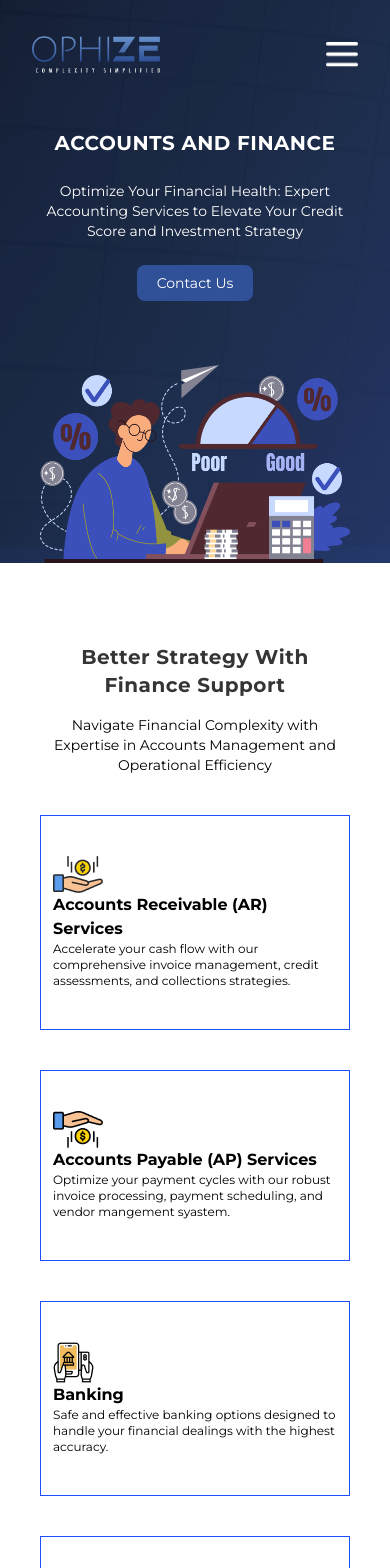
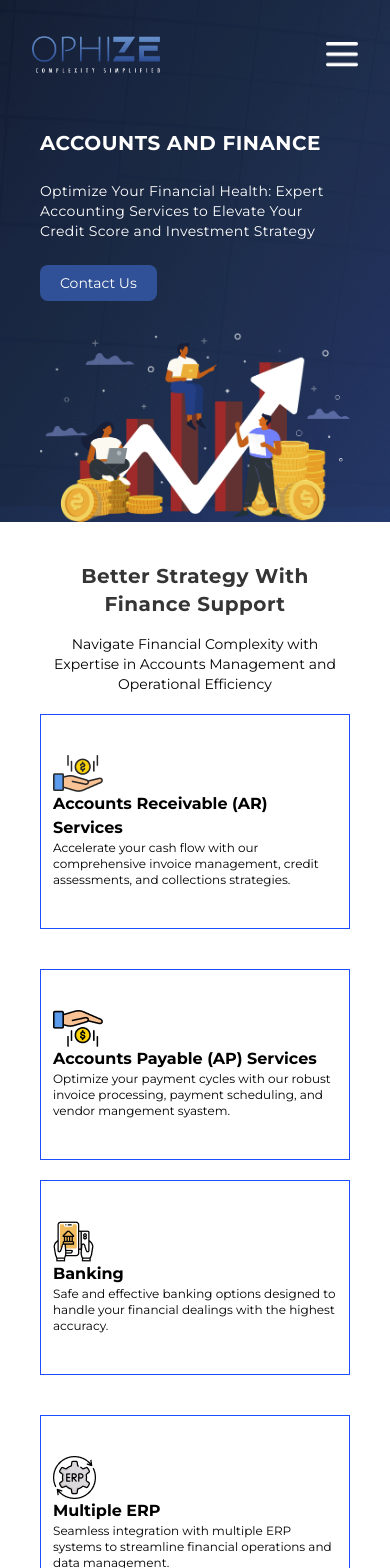
Before and after one commit to OphizeDevelopment/Ophize-development, a React (Vite) app: page /financeandaccounts in a window 390 px wide. Shown: the top 1568 px of the page. Built offline with nearby package versions, Linux system fonts and the light colour scheme; a web font is replaced by a local one.

Commit message:
Finance and accounts , logistics updated responsivness

```diff
--- a/src/Components/BusinessStrategy/Herosection.jsx
+++ b/src/Components/BusinessStrategy/Herosection.jsx
@@ -7,7 +7,7 @@ const HerosectionStrgy = () => {
       <div className="flex  justify-center ">
         {/* inner container for the image and text */}
 
-        <div className=" lg:max-w-[1020px] xl:max-w-[1250px] text-white px-10 py-10 md:py-32 md:px-16 lg:px-20 xl:px-24 2xl:px-5">
+        <div className=" lg:max-w-[1020px] xl:max-w-[1250px] text-white px-10 py-10 lg:py-24 xl:py-32 md:px-16 lg:px-20 xl:px-24 2xl:px-5">
           <div className="md:text-4xl lg:text-4xl  xl:text-5xl 2xl:text-6xl xs2:text-5xl  text-xl font-extrabold  xl:tracking-wide  uppercase">
             <h1 className="leading-tight xs2:text-center md:text-justify">business</h1> <h1 className="leading-tight xs2:text-center md:text-justify">strategic consultancy</h1>
           </div>
--- a/src/Components/BusinessStrategy/Solutions.jsx
+++ b/src/Components/BusinessStrategy/Solutions.jsx
@@ -54,7 +54,7 @@ const Solutions = () => {
     <>
       {/* main container div */}
 
-      <div className="2xl:w-[1440px] w-auto  mt-7 mx-auto mb-5 ">
+      <div className="2xl:w-[1440px] w-auto  mt-7 mx-auto mb-0 ">
         {/* inner container */}
         <div className="flex flex-col gap-7 items-center mx-9 pt-4 pb-4 ">
           {/* title section */}
@@ -71,7 +71,7 @@ const Solutions = () => {
             {solution.map((sol) => (
               <div
                 key={sol.id}
-                className="xs3:flex items-start w-[35rem] xs3:gap-8 gap-10 mt-5 md:px-5 md:py-7 "
+                className="xs3:flex items-start w-[35rem] xs3:gap-8 gap-10 mt-5 md:px-5 md:py-2 3xl:py-7 2xl:py-5 "
               >
                 <div>
                   <h1 className="text-violet-700 md:text-2xl text-xl font-bold border-b-2 border-black mb-5">
--- a/src/Components/Finance/herosection.jsx
+++ b/src/Components/Finance/herosection.jsx
@@ -4,17 +4,17 @@ import heroimg from "../../assets/financehero-img.png";
 const herosection = () => {
   return (
     <>
-      <div className="flex justify-center md:pt-28 pt-5 md:px-20 px-10 ">
+      <div className="flex justify-center xl:pt-28 md:pt-16 pt-5 md:px-20 px-10 ">
         {/* Inner container with a fixed width and flex layout for content and image */}
-        <div className="w-[1250px] flex flex-col justify-center items-end gap-16 md:gap-0">
+        <div className="w-[1250px] flex flex-col justify-center items-end gap-8 xs3:gap-16 md:gap-0">
           {/* Textual content container with flex layout and responsive alignment */}
-          <div className="text-white flex flex-col xs2:items-start xs2:text-start text-center items-center md:gap-8 gap-6">
+          <div className="text-white flex  items-start flex-col xs2:items-start xs2:text-start md:gap-8 gap-6">
             {/* Title for the section */}
-            <h1 className="md:text-6xl xs2:text-3xl text-xl font-bold tracking-wide">
+            <h1 className="md:text-4xl lg:text-5xl xl:text-6xl xs2:text-3xl text-xl font-bold tracking-wide">
               ACCOUNTS AND FINANCE
             </h1>
             {/* Description paragraph */}
-            <p className="md:text-3xl xs2:text-base text-sm">
+            <p className="lg:text-3xl md:text-2xl xs2:text-base tracking-wide text-sm xs3:w-3/4">
               Optimize Your Financial Health: Expert Accounting Services to
               Elevate Your Credit Score and Investment Strategy
             </p>
@@ -28,7 +28,7 @@ const herosection = () => {
             <img
               src={heroimg}
               alt="Finance and Accounts"
-              className="w-96 md:w-auto"
+              className="w-96 md:w-[32rem] lg:w-auto"
             />
           </div>
         </div>
--- a/src/Components/Finance/services.jsx
+++ b/src/Components/Finance/services.jsx
@@ -49,9 +49,9 @@ const services = () => {
 
   return (
     <>
-      <div className="w-full xs3:px-20 px-10 py-20">
+      <div className="w-full xs3:px-20 px-10 py-10 md:py-20">
         {/* Inner container for the services section with vertical spacing */}
-        <div className="flex flex-col gap-10">
+        <div className="flex flex-col gap-5 lg:gap-10">
           {/* Title and subtitle for the section */}
           <div className=" text-center flex flex-col gap-4">
             <h1 className="text-[#353535] md:text-4xl xs3:text-2xl text-xl tracking-wide font-bold">
--- a/src/Components/Finance/solutions.jsx
+++ b/src/Components/Finance/solutions.jsx
@@ -4,7 +4,7 @@ import sideimg from "../../assets/finance-sideimg.png";
 const solutions = () => {
   return (
     <>
-      <div className="flex justify-center items-center px-10 md:py-10 pb-20">
+      <div className="flex justify-center items-center xs3:px-10 md:py-10 pb-5 md:pb-20">
         {/* Inner container with flexible layout for the image and text content */}
         <div className="flex md:flex-row flex-col justify-center items-center gap-10 mx-11">
           {/* Image container */}
@@ -12,7 +12,7 @@ const solutions = () => {
             <img src={sideimg} alt="Customized Financial Solutions" />
           </div>
           {/* Text content container with flexible width and vertical spacing */}
-          <div className="lg:w-[50rem] flex flex-col gap-4">
+          <div className="lg:w-[50rem]  flex flex-col gap-4">
             {/* Title for the section */}
             <h1 className="xl:text-4xl xs3:text-3xl xs2:text-xl font-bold tracking-wide xs3:text-start text-center">
               Tailored to Your Business: Customized Financial Solutions
--- a/src/Components/Logistics/herosection.jsx
+++ b/src/Components/Logistics/herosection.jsx
@@ -5,17 +5,17 @@ const HeroSection = () => {
   return (
     <div className="relative">
       {/* Div for the background image with full width and variable height */}
-      <div className="w-full lg:h-[50rem] sm:h-[40rem] h-[30rem] ">
+      <div className="w-full lg:h-[50rem] sm:h-[40rem] xs:h-[20rem]  h-[24rem] ">
         <img
           src={logibg} // Source of the background image
           alt="Logistics Background" // Alt text for accessibility
-          className="w-full h-full object-cover" // Full width, full height, and cover the object
+          className="w-full h-full  object-cover" // Full width, full height, and cover the object
           style={{ maxHeight: "50rem" }} // Maximum height style
         />
       </div>
       {/* Overlay content container with text */}
       <div
-        className="text-white w-full flex flex-col items-center justify-center gap-5 absolute md:top-1/4 top-1 sm:right-1/4 md:right-1/3 lg:right-1/4 xl:right-1/3 px-10 py-10"
+        className="text-white w-full flex flex-col items-center justify-center gap-5 absolute  md:top-1/4 sm:top-1/4  top-1    sm:right-1/4 md:right-1/3 lg:right-1/4 xl:right-1/3 px-10 py-10"
         style={{ left: "50%", transform: "translateX(-50%)" }} // Centering the div horizontally
       >
         {/* Main title for the hero section */}
@@ -23,7 +23,7 @@ const HeroSection = () => {
           LOGISTICS DOCUMENTATION
         </h1>
         {/* Description paragraph */}
-        <p className="text-xs sm:text-base lg:text-lg md:w-1/2 lg:w-[50rem] text-center">
+        <p className="text-xs sm:text-base lg:text-lg md:w-3/4 lg:w-[50rem] text-center">
           Streamline your supply chain with our detailed freight handling
           guides, customs clearance protocols, and transportation compliance
           procedures. Ensure smooth, efficient, and secure transit of goods with
--- a/src/Components/Logistics/services.jsx
+++ b/src/Components/Logistics/services.jsx
@@ -62,7 +62,7 @@ const services = () => {
             </h1>
           </div>
           {/* Container for displaying each service item */}
-          <div className="flex flex-wrap gap-10 items-center justify-center 2xl:w-[1440px] w-full">
+          <div className="flex flex-wrap gap-10 items-center justify-center 2xl:w-[1440px] xs3:w-[75%] w-full">
             {/* Mapping each service to a card layout */}
             {services.map((service, index) => (
               <div
```
Also changed, not shown: src/assets/financehero-img.png.
